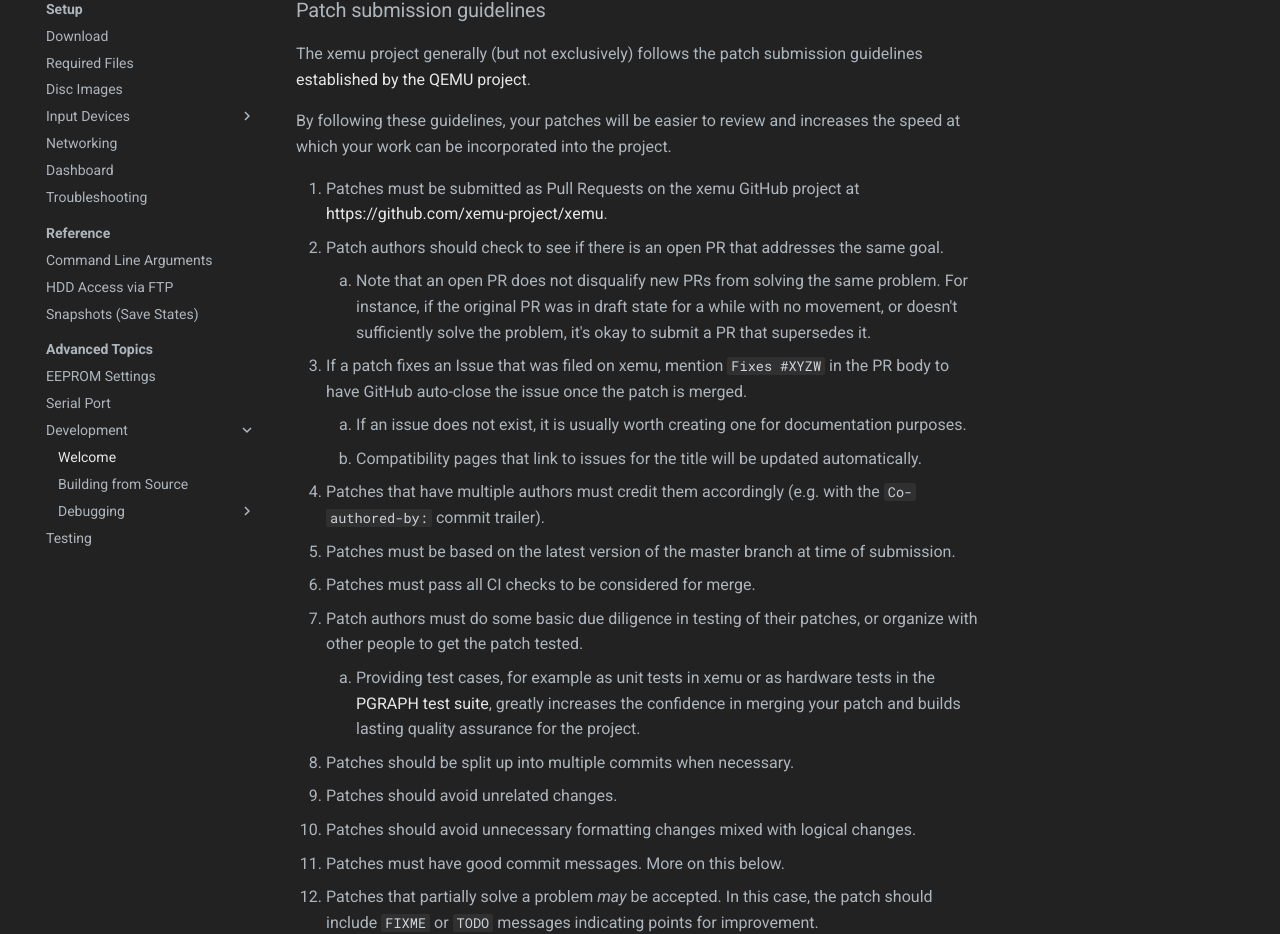
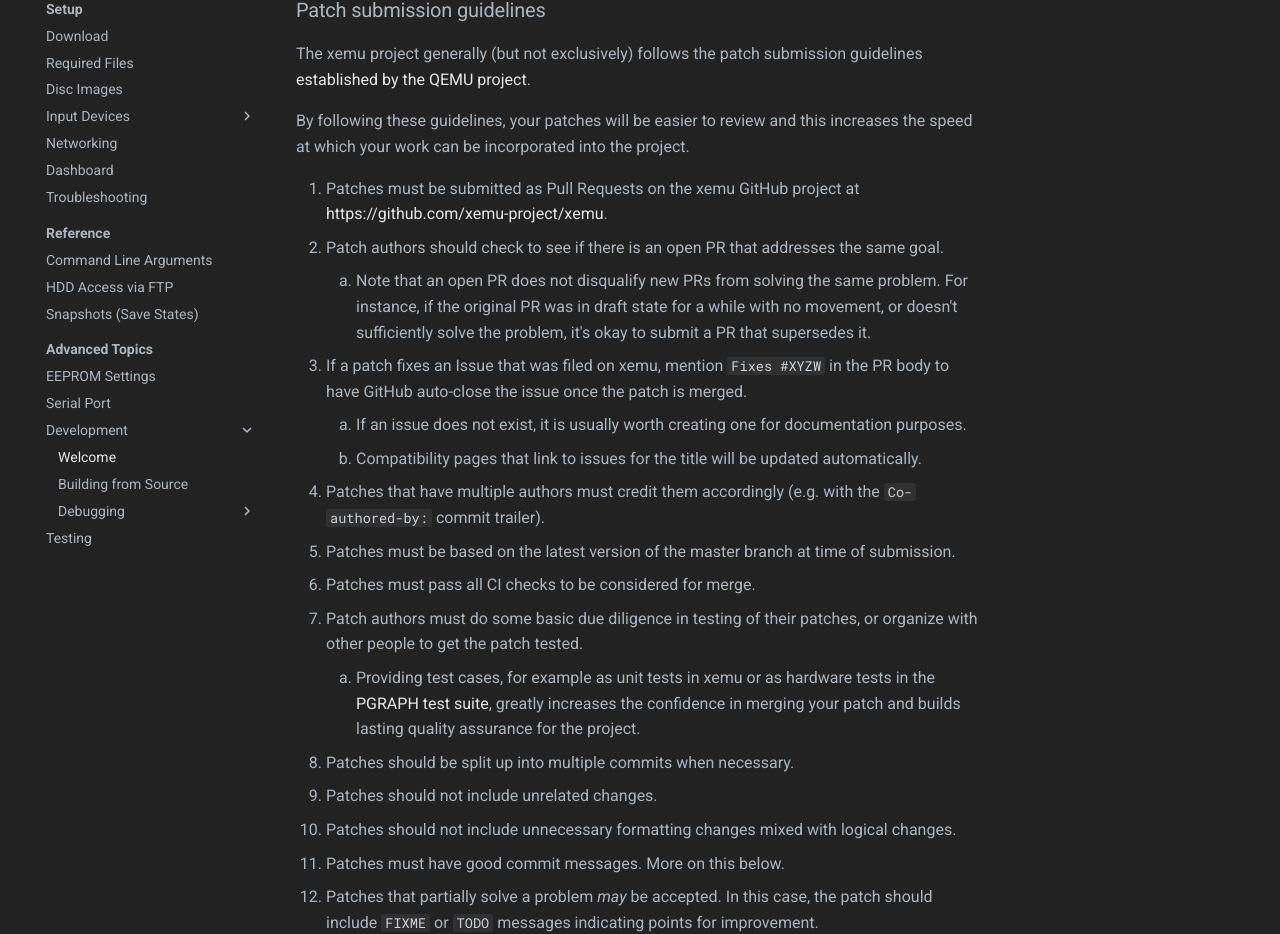
Before and after one commit to xemu-project/xemu-website, an MkDocs documentation site: the page built from docs/docs/dev/index.md, in a window 1280 px wide and 1400 px high. Shown: the part 373-1307 px from the top of the window. Built offline with MkDocs 1.6.1 and Material for MkDocs 9.7.7, drawn with Linux system fonts in a browser that asks for light colours; comment, search, counter and statistics services are not loaded.

Commit message:
dev: Fix some grammatical issues

```diff
--- a/docs/docs/dev/index.md
+++ b/docs/docs/dev/index.md
@@ -10,7 +10,7 @@ skills to improve the project.
 
 The xemu project generally (but not exclusively) follows the patch submission guidelines [established by the QEMU project](https://github.com/xemu-project/xemu/blob/master/docs/devel/submitting-a-patch.rst).
 
-By following these guidelines, your patches will be easier to review and increases the speed at which your work can be incorporated into the project.
+By following these guidelines, your patches will be easier to review and this increases the speed at which your work can be incorporated into the project.
 
 1. Patches must be submitted as Pull Requests on the xemu GitHub project at https://github.com/xemu-project/xemu.
 1. Patch authors should check to see if there is an open PR that addresses the same goal.
@@ -24,8 +24,8 @@ By following these guidelines, your patches will be easier to review and increas
 1. Patch authors must do some basic due diligence in testing of their patches, or organize with other people to get the patch tested.
     1. Providing test cases, for example as unit tests in xemu or as hardware tests in the [PGRAPH test suite](https://github.com/abaire/nxdk_pgraph_tests), greatly increases the confidence in merging your patch and builds lasting quality assurance for the project.
 1. Patches should be split up into multiple commits when necessary.
-1. Patches should avoid unrelated changes.
-1. Patches should avoid unnecessary formatting changes mixed with logical changes.
+1. Patches should not include unrelated changes.
+1. Patches should not include unnecessary formatting changes mixed with logical changes.
 1. Patches must have good commit messages. More on this below.
 1. Patches that partially solve a problem *may* be accepted. In this case, the patch should include `FIXME` or `TODO` messages indicating points for improvement.
 1. Submission of work in progress as a Pull Request Draft is encouraged for visibility.
```
